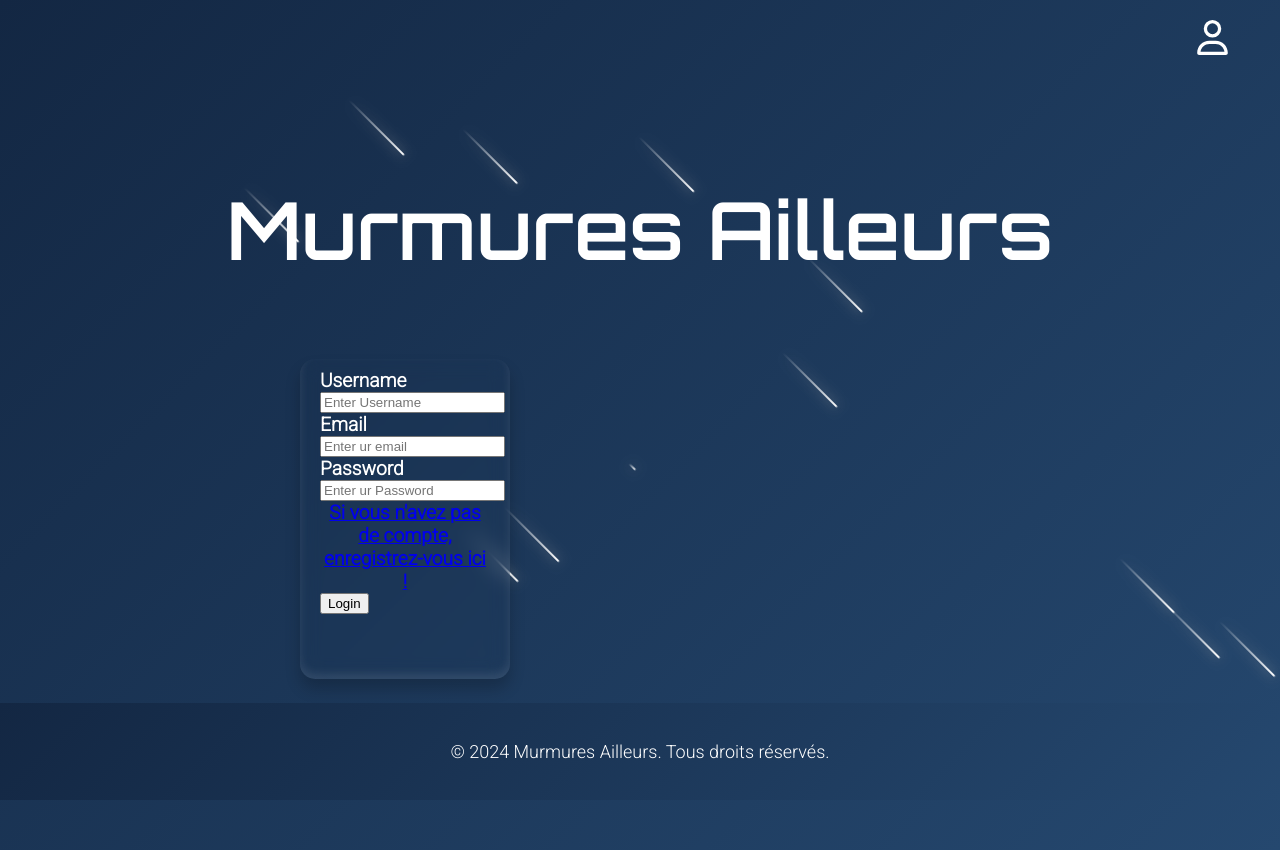
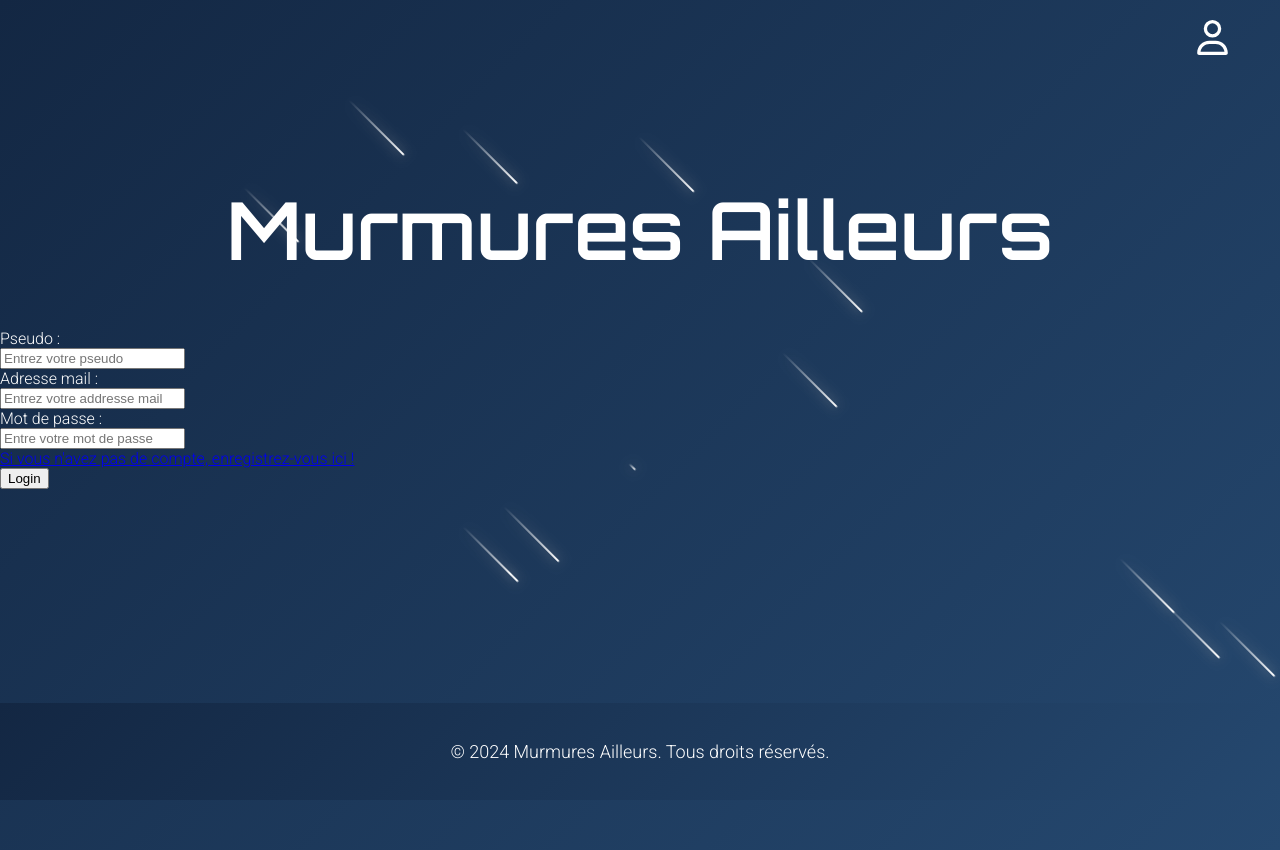
Before and after one commit to Mupsy/blog_php, a PHP site: page /login.php in a window 1280 px wide. Run offline with PHP 8.4, Linux system fonts and the light colour scheme.

Commit message:
style login

```diff
--- a/login.php
+++ b/login.php
@@ -11,6 +11,7 @@
         <meta name="Author" value="Mupsy">
         <link href="https://fonts.googleapis.com/css2?family=Orbitron:wght@400;600&family=Roboto:wght@300&display=swap" rel="stylesheet">
         <link rel="stylesheet" href="./style/index.css">
+        <link rel="stylesheet" href="./style/login.css">
     </head>
     <body>
         <!-- HEADER -->
@@ -28,17 +29,17 @@
             </div>
 
     <!-- Cases -->
-            <div class="info-cards">
-                <div class="info-card">
+            <div class="info-cards-login">
+                <div class="info-card-login">
                     <form action="LoginUser.php" method="POST">
-                        <label for="username">Username</label>
-                        <input type="text" placeholder="Enter Username" name="username" required>
-                        <label for="email">Email</label>
-                        <input type="text" placeholder="Enter ur email" name="email" required>
-                        <label for="password">Password</label>
-                        <input type="password" placeholder="Enter ur Password" name="password" required>
+                        <label for="username">Pseudo :</label>
+                        <input type="text" placeholder="Entrez votre pseudo" name="username" required>
+                        <label for="email">Adresse mail :</label>
+                        <input type="text" placeholder="Entrez votre addresse mail" name="email" required>
+                        <label for="password">Mot de passe :</label>
+                        <input type="password" placeholder="Entre votre mot de passe" name="password" required>
                         <span><a href="./register.php">Si vous n'avez pas de compte, enregistrez-vous ici ! </a></span>
-                        <button type="submit">Login</button>
+                        <button class="login-button" type="submit">Login</button>
                     </form>
                 </div>
             </div>
```
